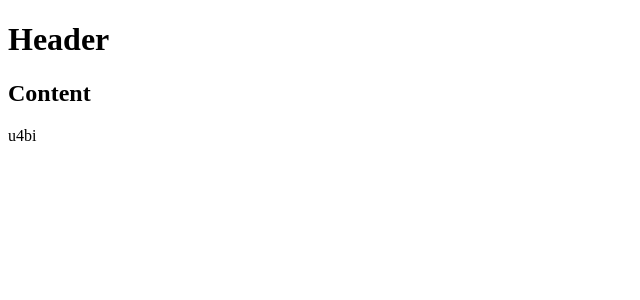
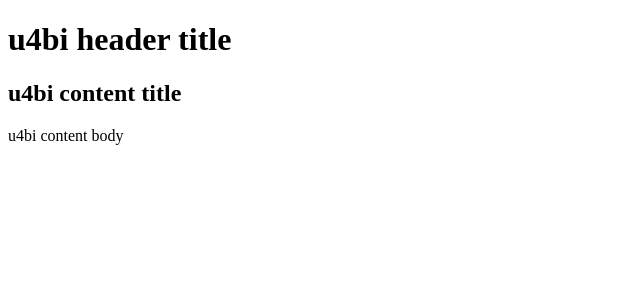
Before and after one commit to u4bi-store/react_workspace, a React app in the folder react-basic/: page / in a window 1280 px wide. Shown: the top 300 px of the page, without its empty margins (0-640 px from the left). Built offline with nearby package versions, Linux system fonts and the light colour scheme.

Commit message:
컴포넌트에 프로퍼티 넘기는법

```diff
--- a/react-basic/src/components/App.js
+++ b/react-basic/src/components/App.js
@@ -8,8 +8,25 @@ class App extends React.Component {
             <div>  {/* <Header/> 와 <Content/> 는 만들 컴포넌트
                        한 파일엔 여러개의 컴포넌트가 존재가능
                     */}
-                <Header/>
-                <Content/>
+                <Header  title={ this.props.headerTitle } />
+                <Content title={ this.props.contentTitle }
+                         body={ this.props.contentBody }/>
+                         { /*
+                            App 컴포넌트에서 사용되는 props 값을
+                            child 컴포넌트들로 전달할꺼임.
+
+                            index.js에서 넘어온 headerTitle을
+                            해더에 title이란 프로퍼티로 정의하여 넘김
+
+                            아래도 마찬가지
+
+                            콘텐츠에는
+                                index.js에서 넘어온 두 프로퍼티를
+
+                                title이란 프로퍼티로 정의해서 넘기고
+                                하나는 body라는 프로퍼티로 정의해서 넘김
+
+                         */}
             </div>
         );
     }
--- a/react-basic/src/components/Content.js
+++ b/react-basic/src/components/Content.js
@@ -5,8 +5,9 @@ class Content extends React.Component {
     render(){
         return (
             <div>
-                <h2>Content</h2>
-                <p> u4bi </p>
+                <h2>{ this.props.title }</h2>
+                <p> { this.props.body } </p>
+                {/* ContentTitle 와 contentBody란 프로퍼티가 넘어옴 */}
             </div>
         );
     }
--- a/react-basic/src/components/Header.js
+++ b/react-basic/src/components/Header.js
@@ -4,7 +4,7 @@ import React from 'react';
 class Header extends React.Component {
     render(){
         return (
-            <h1>Header</h1>
+            <h1>{this.props.title}</h1>
         );
     }
 }
--- a/react-basic/src/index.js
+++ b/react-basic/src/index.js
@@ -3,6 +3,10 @@ import ReactDOM from 'react-dom';
 import App from './components/App';
 
 const rootElement = document.getElementById('root');
-ReactDOM.render(<App />, rootElement);
+ReactDOM.render(<App headerTitle = "u4bi header title"
+                     contentTitle = "u4bi content title"
+                     contentBody = "u4bi content body"/>, rootElement);
 
 // App 컴포넌트를 불러와서 root element
+
+// 프로퍼티들 넘김 App.js로
```
